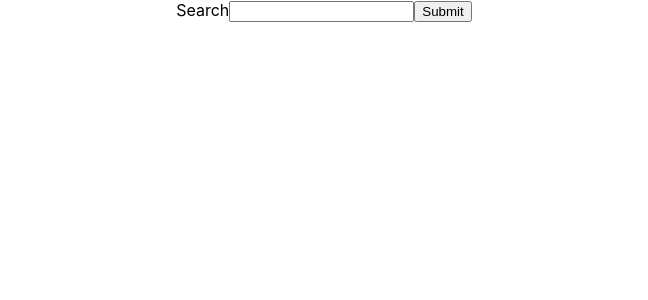
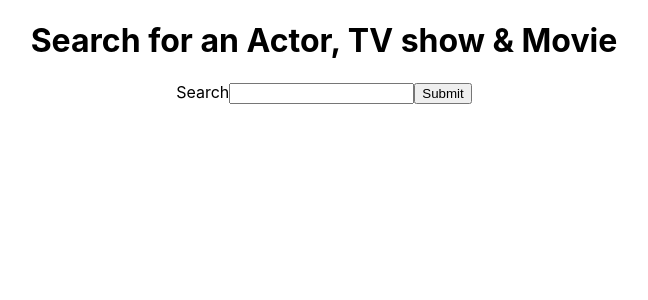
Before and after one commit to AxSch/film-search, a React (Create React App) app: page / in a window 1280 px wide. Shown: the top 300 px of the page, without its empty margins (316-964 px from the left). Built offline with nearby package versions, Linux system fonts and the light colour scheme; no server answers.

Commit message:
Add renderResultsList()

```diff
--- a/src/pages/Search/Search.js
+++ b/src/pages/Search/Search.js
@@ -3,7 +3,7 @@ import { fetchMovies, fetchTVshows, fetchPeople } from '../../api/api'
 import ResultsList from '../../components/ResultsList/ResultsList';
 
 const Search = () => {
-    const [searchData, setSearchData] = useState([])
+    const [searchData, setSearchData] = useState({})
     const [isDropdown, setIsDropdown] = useState(false)
 
     const handleSearch = async (value) => {
@@ -21,16 +21,31 @@ const Search = () => {
         setIsDropdown(false)
     }
 
+    const renderResultsList = () => {
+        if (!isDropdown && Object.keys(searchData).length > 0) {
+            return (
+                <div>
+                    <h3>Results</h3>
+                    <ResultsList results={searchData} />
+                </div>
+            )
+        }
+    }
+
     return (
         <div>
+            <div>
+                <h1>Search for an Actor, TV show & Movie</h1>
+            </div>
             <form onSubmit={(e) => onSubmit(e)}>
                 <label htmlFor="search">Search</label>
                 <input type="search" id="search" onChange={e => handleSearch(e.target.value)} />
                 <input type="submit" value="Submit" />
                 {isDropdown ?
-                    <ResultsList results={searchData}/> : null
+                    <ResultsList results={searchData} /> : null
                 }
             </form>
+            {renderResultsList()}
         </div>
     )
 }
```
